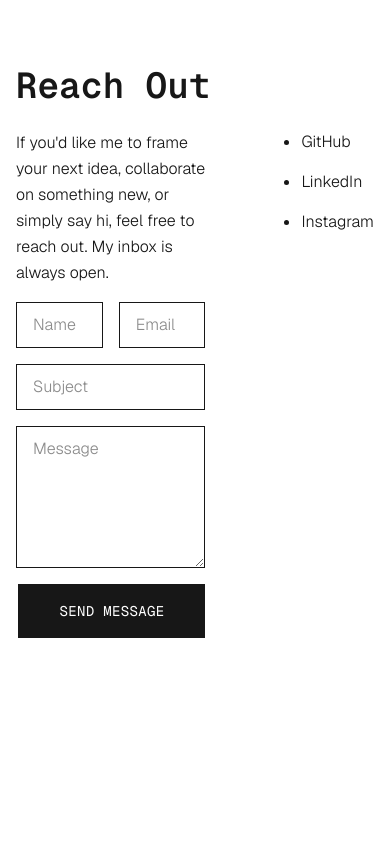
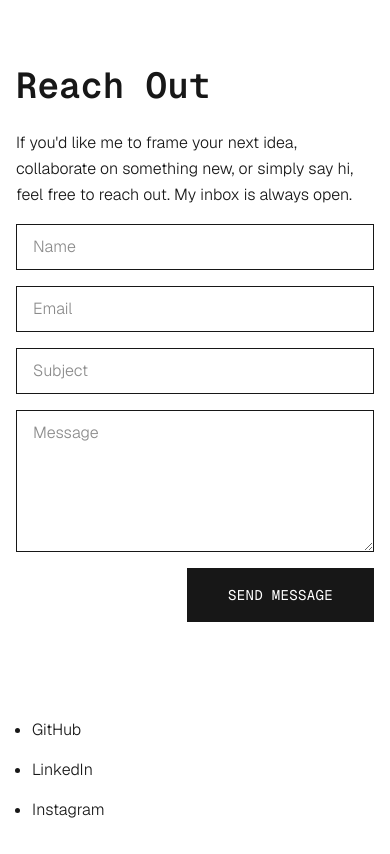
Before and after one commit to almsomnia/personal-portfolio, a Next.js app: page / in a window 390 px wide. Shown: the part 3460-4314 px from the top of the page. Before the commit the page ends 4130 px from the top, so only its background shows below. Built offline with nearby package versions, Linux system fonts and the light colour scheme.

Commit message:
fix: optimize responsiveness on contact section

```diff
--- a/src/components/forms/FormContact.tsx
+++ b/src/components/forms/FormContact.tsx
@@ -19,7 +19,7 @@ export default function () {
 
    return (
       <form
-         className="grid grid-cols-2 gap-4"
+         className="grid grid-cols-1 md:grid-cols-2 gap-4"
          onSubmit={onSubmit}
       >
          <input
--- a/src/components/landing/LandingContact.tsx
+++ b/src/components/landing/LandingContact.tsx
@@ -5,7 +5,7 @@ export default function () {
       <section id="landing-contact" className="container">
          <div className="flex flex-col gap-6">
             <h2 className="font-mono text-4xl font-semibold">Reach Out</h2>
-            <div className="flex gap-24">
+            <div className="flex flex-col md:flex-row gap-24">
                <div className="flex-1">
                   <div className="flex flex-col gap-4">
                      <p className="leading-relaxed font-light text-pretty">
@@ -16,7 +16,7 @@ export default function () {
                      <FormContact />
                   </div>
                </div>
-               <ul className="list-disc space-y-4 *:font-light *:hover:underline">
+               <ul className="ms-4 md:ms-0 list-disc space-y-4 *:font-light *:hover:underline">
                   <li>
                      <a
                         href="https://github.com/almsomnia"
```
